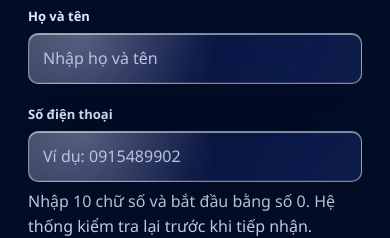
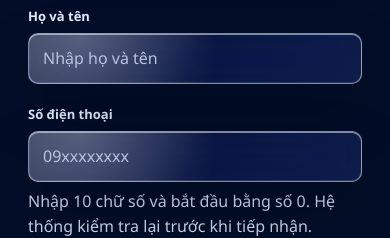
Before and after one commit to khoaluunek/Aplus, a plain HTML site: page index.html in a window 390 px wide. Shown: the part 9720-9958 px from the top of the page. Drawn offline with Linux system fonts and the light colour scheme.

Commit message:
Mask phone number example in consultation form

```diff
--- a/index.html
+++ b/index.html
@@ -570,7 +570,7 @@
             </div>
             <div class="form-field">
               <label for="phone">Số điện thoại</label>
-              <input id="phone" name="phone" type="tel" autocomplete="tel" inputmode="numeric" placeholder="Ví dụ: 0915489902" pattern="0[0-9]{9}" minlength="10" maxlength="10" aria-describedby="phone-help phone-error" required />
+              <input id="phone" name="phone" type="tel" autocomplete="tel" inputmode="numeric" placeholder="09xxxxxxxx" pattern="0[0-9]{9}" minlength="10" maxlength="10" aria-describedby="phone-help phone-error" required />
               <p class="form-help" id="phone-help">Nhập 10 chữ số và bắt đầu bằng số 0. Hệ thống kiểm tra lại trước khi tiếp nhận.</p>
               <p class="field-error" id="phone-error" aria-live="polite"></p>
             </div>
```
